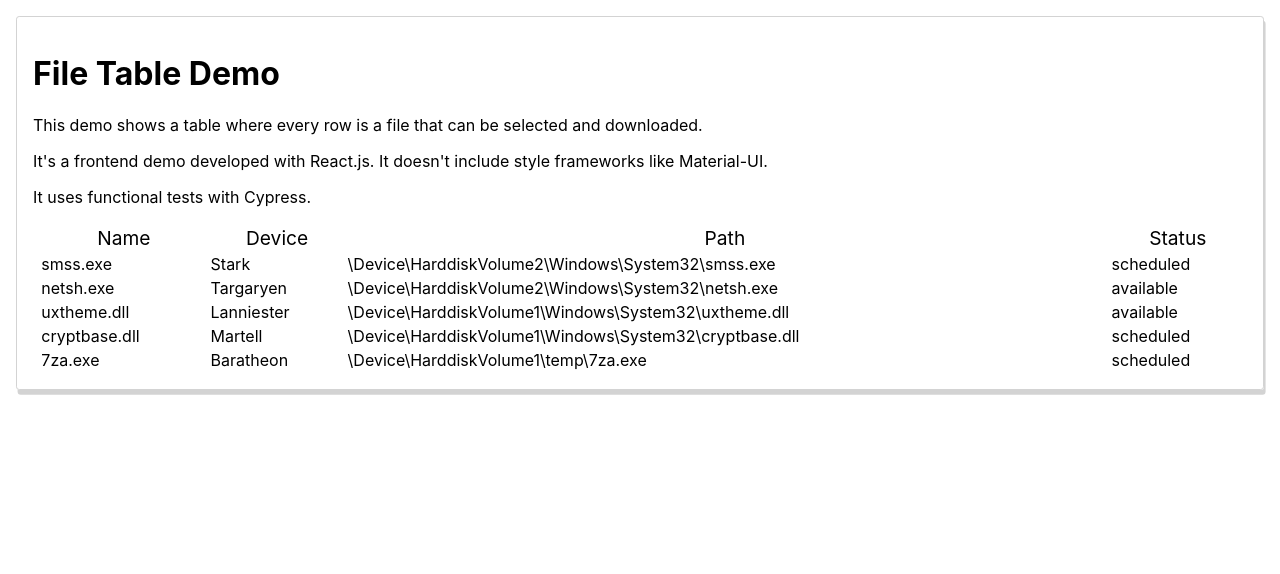
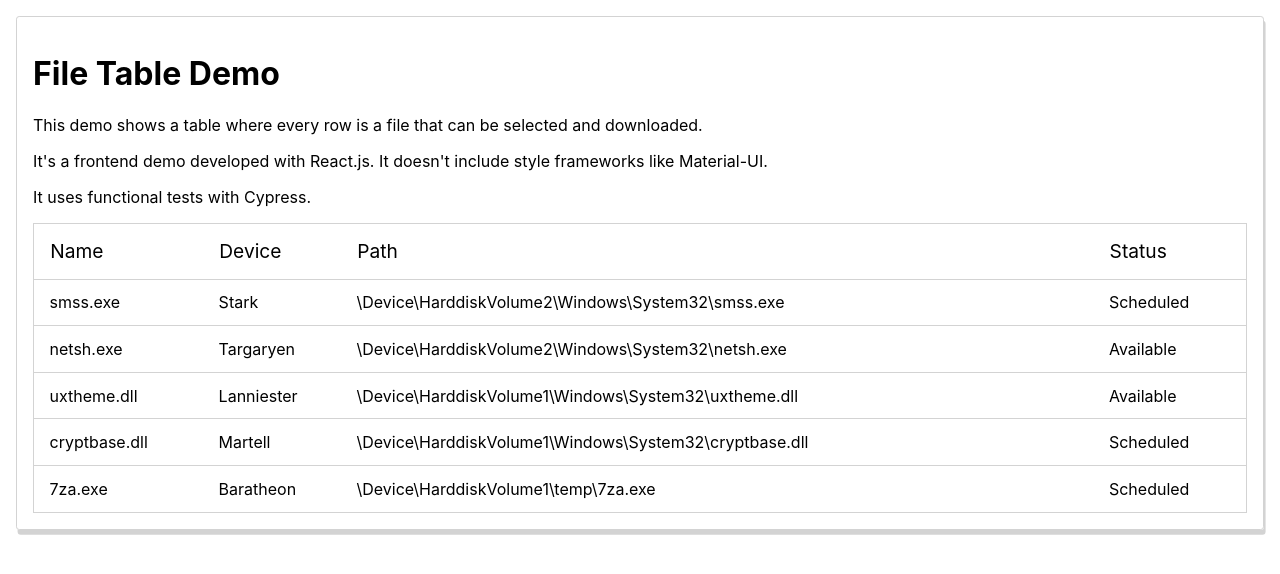
Before and after one commit to AMS777/file-table-demo, a React (Create React App) app: page / in a window 1280 px wide. Shown: the top 574 px of the page. Built offline with nearby package versions, Linux system fonts and the light colour scheme.

Commit message:
Style file table

```diff
--- a/src/components/fileTable/FileTableBody.tsx
+++ b/src/components/fileTable/FileTableBody.tsx
@@ -16,7 +16,7 @@ function FileTableBody({ files = [] }: FileTableBodyProps) {
           <td>{file.device}</td>
           <td>{file.path}</td>
           <td></td>
-          <td>{file.status}</td>
+          <td className="file-table-status">{file.status}</td>
         </tr>
       ))}
     </tbody>
--- a/src/components/fileTable/styles.scss
+++ b/src/components/fileTable/styles.scss
@@ -1,8 +1,30 @@
+@import '../../styles/variables';
+
 #file-table {
   width: 100%;
+  border-spacing: 0;
+  border: 1px solid $border-color-primary;
 
   th {
+    padding: 0.8em 0.2em;
+    text-align: left;
     font-weight: normal;
     font-size: 1.2em;
   }
+
+  tbody {
+    tr:hover {
+      background-color: $background-color-primary;
+      cursor: pointer;
+    }
+
+    td {
+      padding: 0.8em 0.2em;
+      border-top: 1px solid $border-color-primary;
+    }
+
+    .file-table-status {
+      text-transform: capitalize;
+    }
+  }
 }
--- a/src/styles/_variables.scss
+++ b/src/styles/_variables.scss
@@ -1,4 +1,6 @@
 $color-primary: black;
 $color-soft-primary: lightgray;
 
+$background-color-primary: $color-soft-primary;
+
 $border-color-primary: $color-soft-primary;
```
